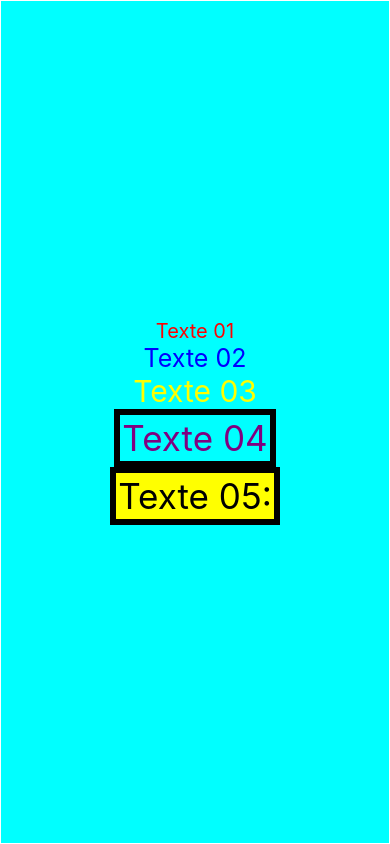
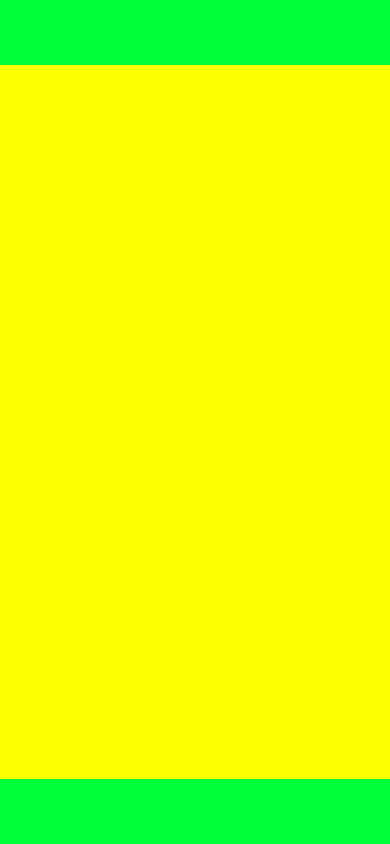
Before and after one commit to genilson-dev/App-quiz, a React Native app in the folder cursor-udemy-react-native/: screen / in a window 390 px wide. Built offline with nearby package versions, Linux system fonts and the light colour scheme.

Commit message:
Tamanho dinamicos e tamanhos fixos

```diff
--- a/cursor-udemy-react-native/App.js
+++ b/cursor-udemy-react-native/App.js
@@ -7,12 +7,9 @@ class App extends Component {
 
     return (
       <View style={styles.container}>
-        <Text style={styles.texte1}>Texte 01</Text>
-        <Text style={styles.texte2}>Texte 02</Text>
-        <Text style={styles.texte3}>Texte 03</Text>
-        <Text style={styles.texte4}>Texte 04</Text>
-        <Text style={[styles.texte4, styles.texte5]}>Texte 05:</Text>
-
+        <View style={styles.app}></View>
+        <View style={styles.app1}></View>
+        <View style={styles.app2}></View>
       </View>
 
     )
@@ -25,14 +22,24 @@ export default App;
 const styles = StyleSheet.create({
   container: {
     flex: 1,
-    justifyContent: 'center',
-    alignItems: 'center',
-    backgroundColor: 'cyan',
-    margin: 1
+    backgroundColor: "#1e2e3e",
+    borderRadius: 5,
+
+
   },
-  texte1:{color:'red', fontSize:20},
-  texte2:{color:'blue', fontSize:25},
-  texte3:{color:'yellow', fontSize:30},
-  texte4:{color:'purple', fontSize:35, borderBlockEndColor:'black', borderWidth:6, padding:2},
-  texte5:{color: "whi", borderBlockEndColor:'black', borderWidth:6, padding:2, backgroundColor:'yellow' }
+  app:{
+    height: 65,
+    backgroundColor:"#00ff37ff",
+
+  },
+  app1:{
+      flex: 1,
+      backgroundColor:"#fbff00ff",
+
+  },
+    app2:{
+    height: 65,
+    backgroundColor:"#00ff37ff",
+  }
+
 })
```
